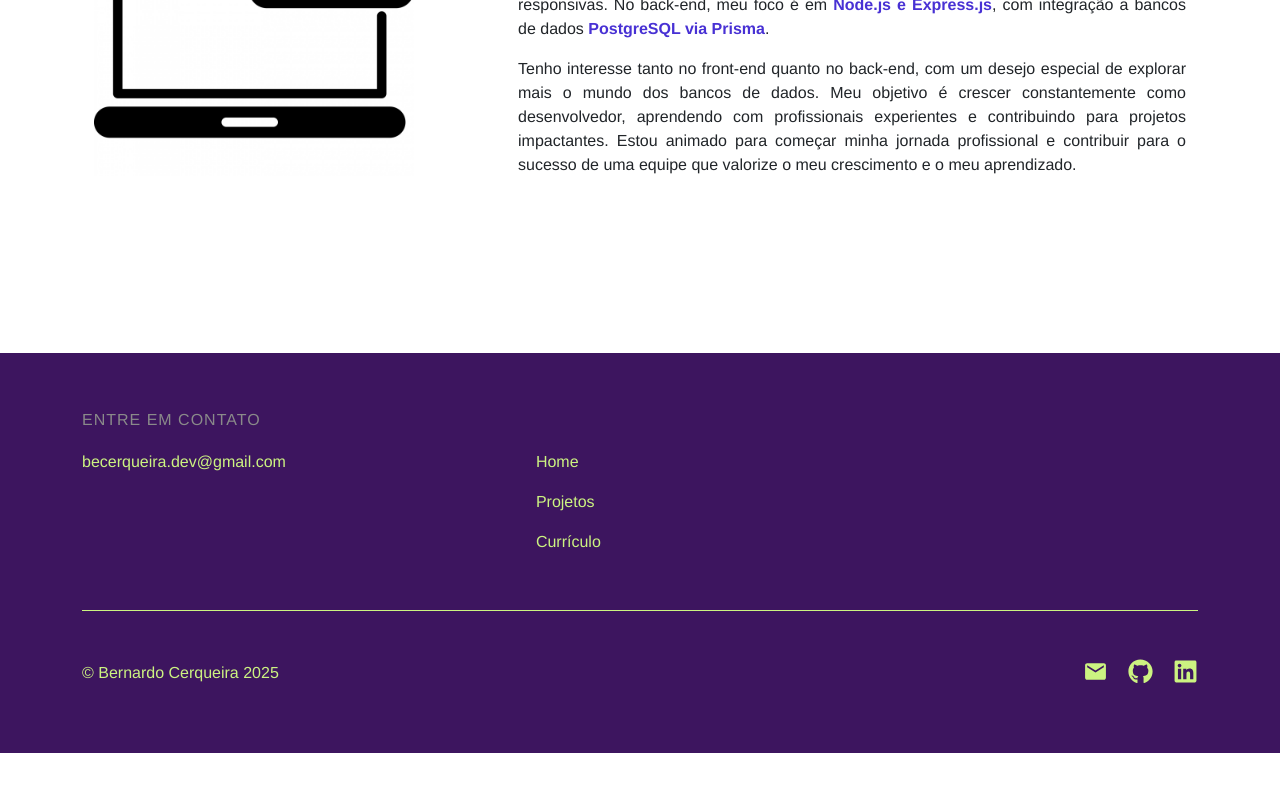
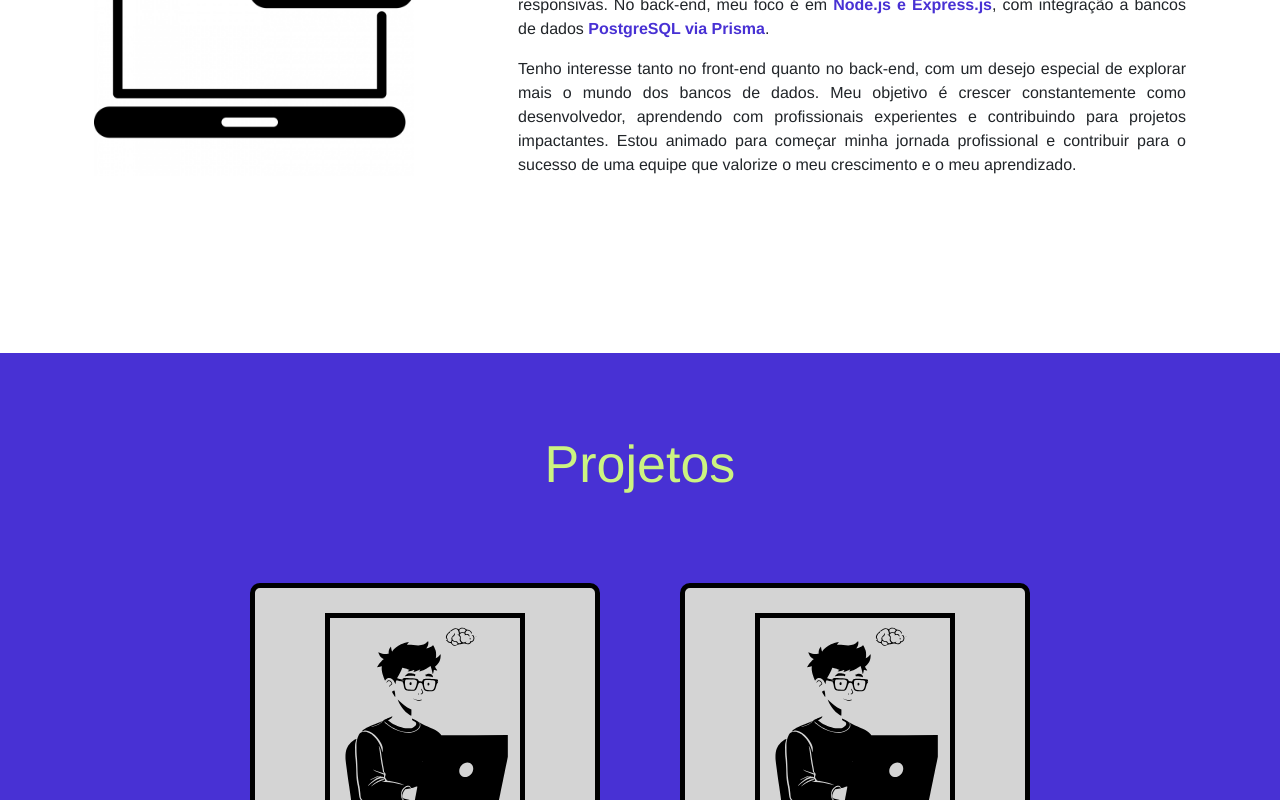
Before and after one commit to BernardoCerqueira/portfolio, a Next.js app: page / in a window 1280 px wide. Shown: the part 2000-2800 px from the top of the page. Before the commit the page ends 2753 px from the top, so only its background shows below. Built offline with nearby package versions, Linux system fonts and the light colour scheme.

Commit message:
Construção dos cards dos projetos

```diff
--- /dev/null
+++ b/src/components/mainPage/ProjectCard/ProjectCard.module.scss
@@ -0,0 +1,56 @@
+@use "../../../styles/colors.scss";
+
+.card {
+    background-color: rgb(212, 212, 212);
+    border: 5px solid black;
+    width: 350px;
+    display: flex;
+    flex-direction: column;
+    align-items: center;
+    padding: 25px 30px 10px 30px;
+    border-radius: 10px;
+    gap: 30px;
+}
+
+.imgSection {
+    .img {
+        width: 200px;
+        height: 200px;
+        border: 5px solid black;
+    }
+}
+
+.textSection {
+    .title {
+        font-weight: bold;
+
+        a{
+            text-decoration: none;
+            color: black;
+        }
+    }
+
+    .link {
+        text-decoration: none;
+        transition: all .4s;
+
+        &:hover{
+            filter: opacity(0.75);
+        }
+    }
+
+    .linkText{
+        color: colors.$blue;
+    }
+
+    .description {
+
+    }
+}
+
+@media screen and (max-width: 460px){
+    .card{
+        width: 90vw;
+        padding: 25px 20px 10px 20px;
+    }
+}
--- /dev/null
+++ b/src/components/mainPage/ProjectCard/index.tsx
@@ -0,0 +1,31 @@
+import styles from "./ProjectCard.module.scss"
+
+export default function ProjectCard() {
+    return (
+        <>
+            <div className={styles.card}>
+                <div className={styles.imgSection}>
+                    <a href="">
+                        <img
+                            src="/programmer-art.svg"
+                            alt="teste"
+                            className={styles.img}
+                        />
+                    </a>
+                </div>
+                <div className={styles.textSection}>
+                    <h3 className={styles.title}>
+                        <a href="">Devflix</a>
+                    </h3>
+                    <p className={styles.linkText}>
+                        <a href="" className={styles.link}>devflix.com</a>
+                    </p>
+                    <p className={styles.description}>
+                        DevFlix é uma plataforma de streaming de cursos de programação com uma interface totalmente responsiva.
+                    </p>
+                </div>
+            </div>
+
+        </>
+    )
+}
--- /dev/null
+++ b/src/components/mainPage/ProjectsSection/ProjectsSection.module.scss
@@ -0,0 +1,59 @@
+@use "../../../styles/colors.scss";
+
+.projectsSection{
+    height: fit-content;
+    min-height: 100vh;
+    background-color: colors.$blue;
+}
+
+.projectsContainer{
+    padding: 80px 40px 150px 40px;
+    display: flex;
+    flex-direction: column;
+    align-items: center;
+    gap: 80px;
+}
+
+.projectsTitle{
+    color: colors.$green;
+    font-size: 52px;
+}
+
+.projectsCardsSection{
+    width: 90vw;
+    display: grid;
+    grid-template-columns: repeat(4, 1fr);
+    place-items: center;
+    gap: 60px;
+}
+
+@media screen and (max-width: 1760px) {
+    .projectsCardsSection{
+        width: 1200px;
+        grid-template-columns: repeat(3, 1fr);
+    }
+}
+
+@media screen and (max-width: 1760px) {
+    .projectsCardsSection{
+        width: 800px;
+        grid-template-columns: repeat(2, 1fr);
+    }
+}
+
+@media screen and (max-width: 880px) {
+    .projectsCardsSection{
+        width: auto;
+    }
+
+    .projectsCardsSection{
+        display: flex;
+        flex-direction: column;
+    }
+}
+
+@media screen and (max-width: 427px) {
+    .projectsTitle{
+        font-size: 44px;
+    }
+}
--- /dev/null
+++ b/src/components/mainPage/ProjectsSection/index.tsx
@@ -0,0 +1,26 @@
+import ProjectCard from "../ProjectCard";
+import styles from "./ProjectsSection.module.scss"
+import { Container } from "reactstrap";
+
+
+export default function ProjectsSection(){
+    return(
+        <>
+            <div className={styles.projectsSection}>
+                <Container className={styles.projectsContainer}>
+                    <h2 className={styles.projectsTitle}>Projetos</h2>
+                    <div className={styles.projectsCardsSection}>
+                        <ProjectCard/>
+                        <ProjectCard/>
+                        <ProjectCard/>
+                        <ProjectCard/>
+                        <ProjectCard/>
+                        <ProjectCard/>
+                        <ProjectCard/>
+                        <ProjectCard/>
+                    </div>
+                </Container>
+            </div>
+        </>
+    )
+}
--- a/src/pages/index.tsx
+++ b/src/pages/index.tsx
@@ -1,26 +1,28 @@
+import React, { useEffect, useRef, useState } from "react";
 import CommonHeader from "@/components/common/CommonHeader";
-import CommonFooter from "@/components/common/CommonFooter"
 import HeroSection from "@/components/mainPage/HeroSection";
 import PresentationSection from "@/components/mainPage/PresentationSection";
 import ExtendedFooter from "@/components/mainPage/ExtendedFooter";
+import ProjectsSection from "@/components/mainPage/ProjectsSection";
 
 export default function Home() {
   return (
     <>
-      <CommonHeader/>
+      <CommonHeader />
       <main>
         <div id="hero">
-          <HeroSection/>
+          <HeroSection />
         </div>
-        <div id="presentation">
-          <PresentationSection/>
+        <div
+          id="presentation">
+          <PresentationSection />
         </div>
         <div id="projects">
-
+          <ProjectsSection />
         </div>
       </main>
       <div id="footer">
-        <ExtendedFooter/>
+        <ExtendedFooter />
       </div>
     </>
   );
```
